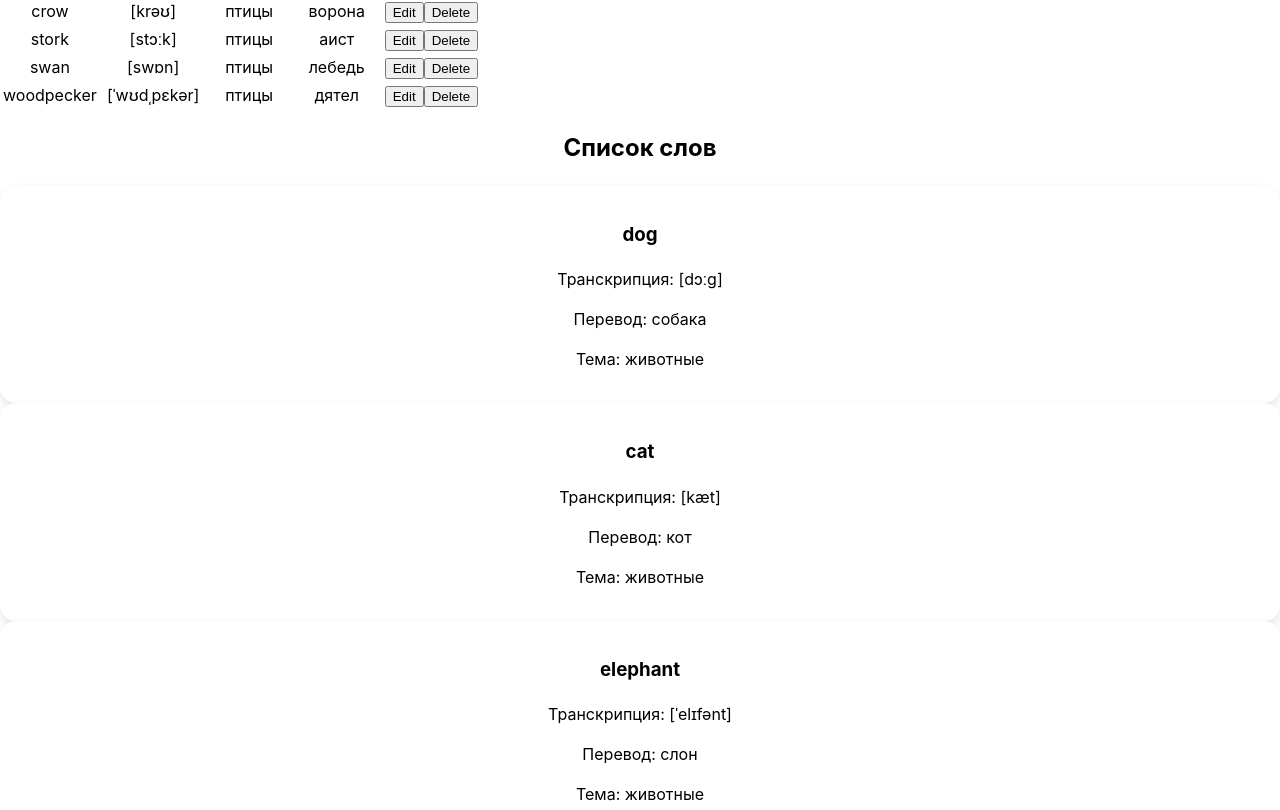
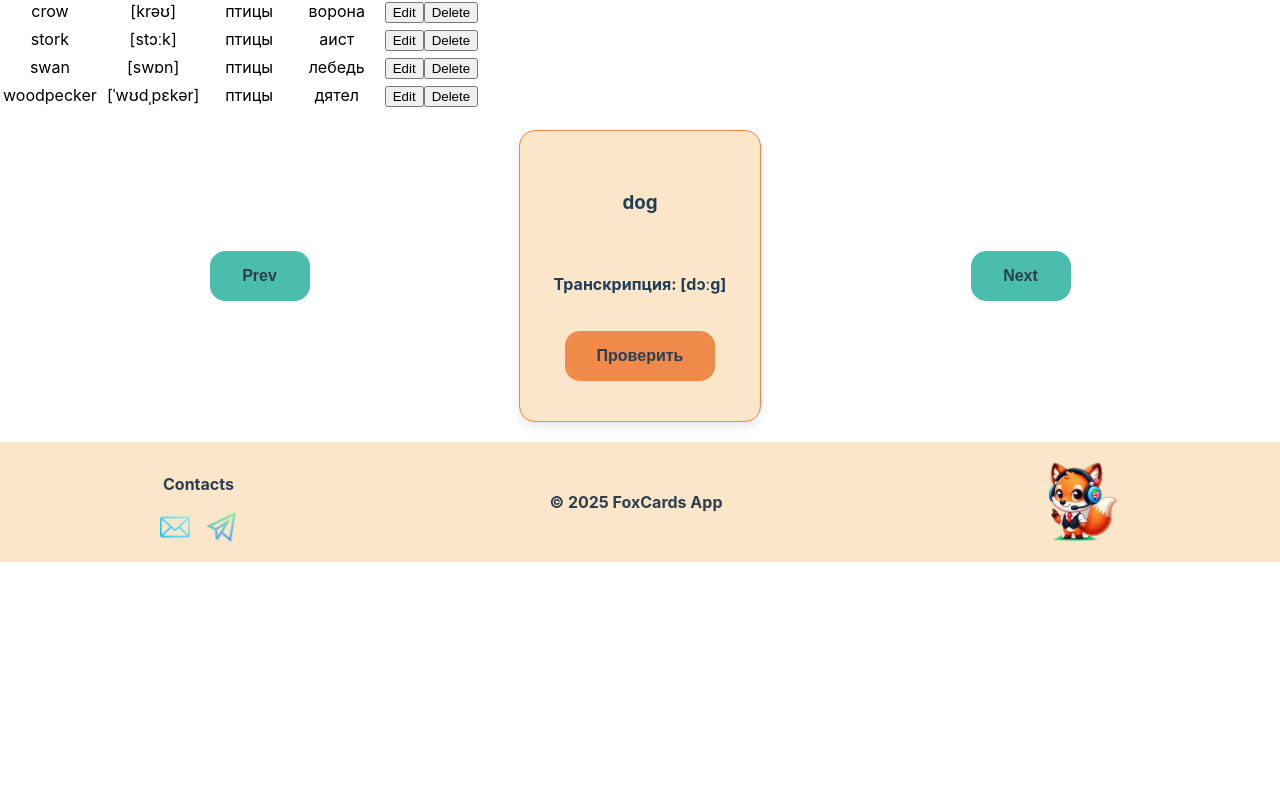
Before and after one commit to JuliaMichaela/English-learning-app, a React (Vite) app: page / in a window 1280 px wide. Shown: the part 630-1440 px from the top of the page. After the commit the page ends 1192 px from the top, so only its background shows below. Built offline with nearby package versions, Linux system fonts and the light colour scheme.

Commit message:
added useEffect, updated WordCard, WordList

```diff
--- a/src/Components/WordCard/WordCard.jsx
+++ b/src/Components/WordCard/WordCard.jsx
@@ -1,13 +1,29 @@
+import { useState, useEffect } from 'react';
 import './WordCard.scss'
 
-export default function WordCard({ word }) {
+export default function WordCard({ english, transcription, theme, russian, slideIndex }) {
+    const [isVisible, setVisible] = useState(false);
+
+    function handleShow() {
+        setVisible(true)
+    }
+
+    useEffect(() => {
+        setVisible(false);
+    }, [slideIndex])
+
+
     return (
-
-        <div className="word-card">
-            <h3>{word.english}</h3>
-            <p>Транскрипция: {word.transcription}</p>
-            <p>Перевод: {word.russian}</p>
-            <p>Тема: {word.theme}</p>
+        <div key={slideIndex} className="word-card">
+            <h3>{english}</h3>
+            <p>Транскрипция: {transcription}</p>
+            <div>
+                {!isVisible ? (
+                    <button className="card-btn" onClick={handleShow}>Проверить</button>
+                ) : (
+                    <p>Перевод: {russian}</p>
+                )}
+            </div>
         </div>
     );
 }
--- a/src/Components/WordCard/WordCard.scss
+++ b/src/Components/WordCard/WordCard.scss
@@ -1,10 +1,36 @@
 .word-card {
-    background-color: white;
+    display: flex;
+    flex-direction: column;
+    justify-content: space-evenly;
+    align-items: center;
+    width: 200px;
+    min-height: 250px;
+    background-color: #FCE6C9;
     border-radius: 16px;
+    border: 1px solid #F08A4B;
     box-shadow: 0px 4px 10px rgba(0, 0, 0, 0.1);
-    padding: 16px;
-    text-align: center;
+    color: #1f3c58;
+    font-size: 1em;
+    font-weight: bold;
+    padding: 20px;
     transition: transform 0.2s;
+
+    h3 p {
+        margin: 0px;
+    }
+}
+
+.card-btn {
+    width: 150px;
+    height: 50px;
+    border-radius: 15px;
+    font-size: 1em;
+    font-weight: bold;
+    color: #2C3E50;
+    background-color:#F08A4B;
+    border: none;
+    transition: transform 0.2s;
+
 }
 
 .word-card:hover {
--- a/src/Components/WordList/WordList.jsx
+++ b/src/Components/WordList/WordList.jsx
@@ -1,12 +1,35 @@
+import { useState } from 'react';
 import WordCard from "../WordCard/WordCard";
+import './WordList.scss'
 
 export default function WordList({ words }) {
+    const [countSlider, setCountSlider] = useState(0);
+
+    function prevSlider() {
+        if (countSlider === 0) {
+            setCountSlider(words.lenght - 1);
+            return
+        }
+        setCountSlider((prevSlider) => prevSlider - 1);
+    }
+
+    function nextSlider() {
+        if (countSlider >= words.lenght - 1) {
+            setCountSlider(0);
+            return
+        }
+        setCountSlider((prevSlider) => prevSlider + 1);
+    }
+
+
     return (
-        <div>
-            <h2>Список слов</h2>
-            {words.map((word) => (
-                <WordCard key={word.id} word={word} />
-            ))}
+        <div className="container-wordList">
+
+            <button className="wordList-btn" onClick={prevSlider}>Prev</button>
+
+            <WordCard {...words[countSlider]} slideIndex={countSlider} />
+
+            <button className="wordList-btn" onClick={nextSlider}>Next</button>
         </div>
     );
 }
--- a/src/Components/WordList/WordList.scss
+++ b/src/Components/WordList/WordList.scss
@@ -0,0 +1,18 @@
+.container-wordList {
+    display: flex;
+    justify-content: space-evenly;
+    align-items: center;
+    margin:20px 0px 20px 0px;
+}
+
+.wordList-btn {
+    background-color: #4ABDAC;
+    border: 1px solid #4ABDAC;
+    border-radius: 15px;
+    width: 100px;
+    height: 50px;
+    font-size: 1em;
+    font-weight: bold;
+    color: #2C3E50;
+    transition: transform 0.2s;
+}
```
Also changed, not shown: src/App/App.jsx (+4 -4 lines).
